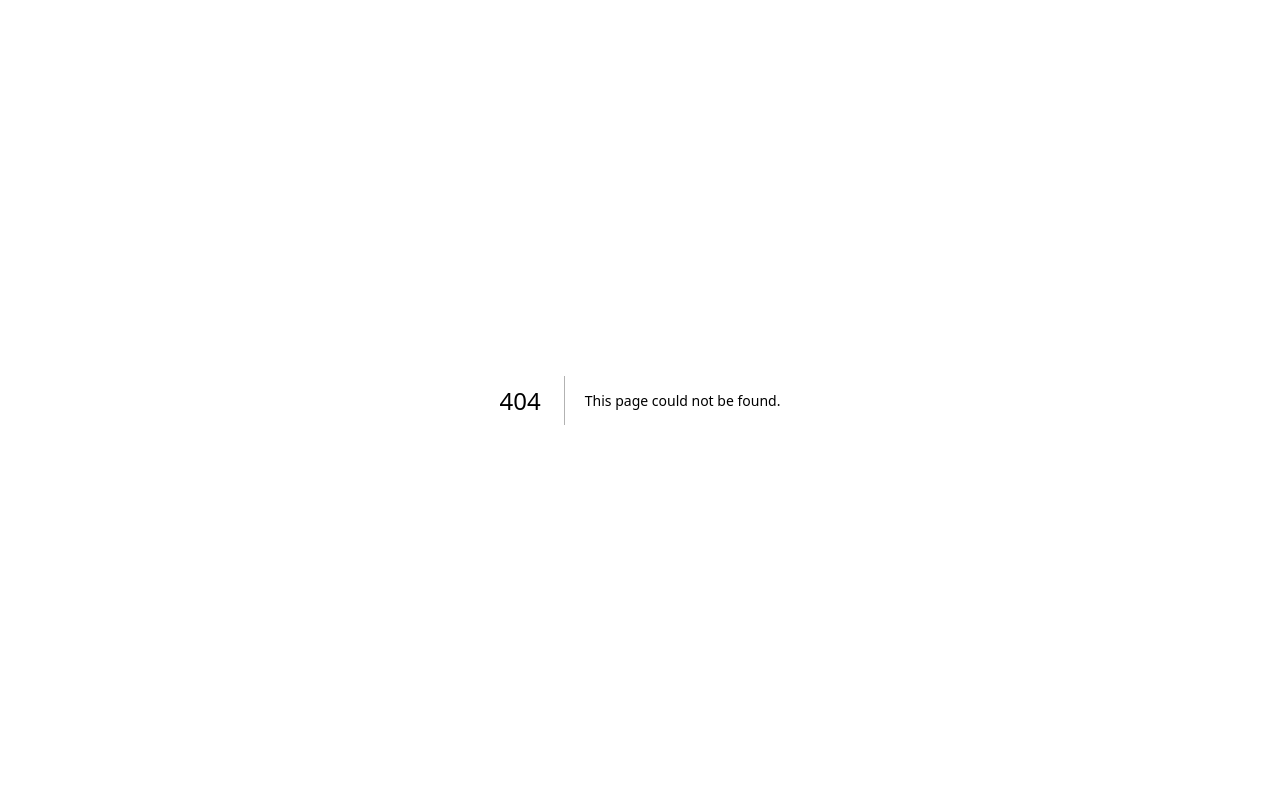
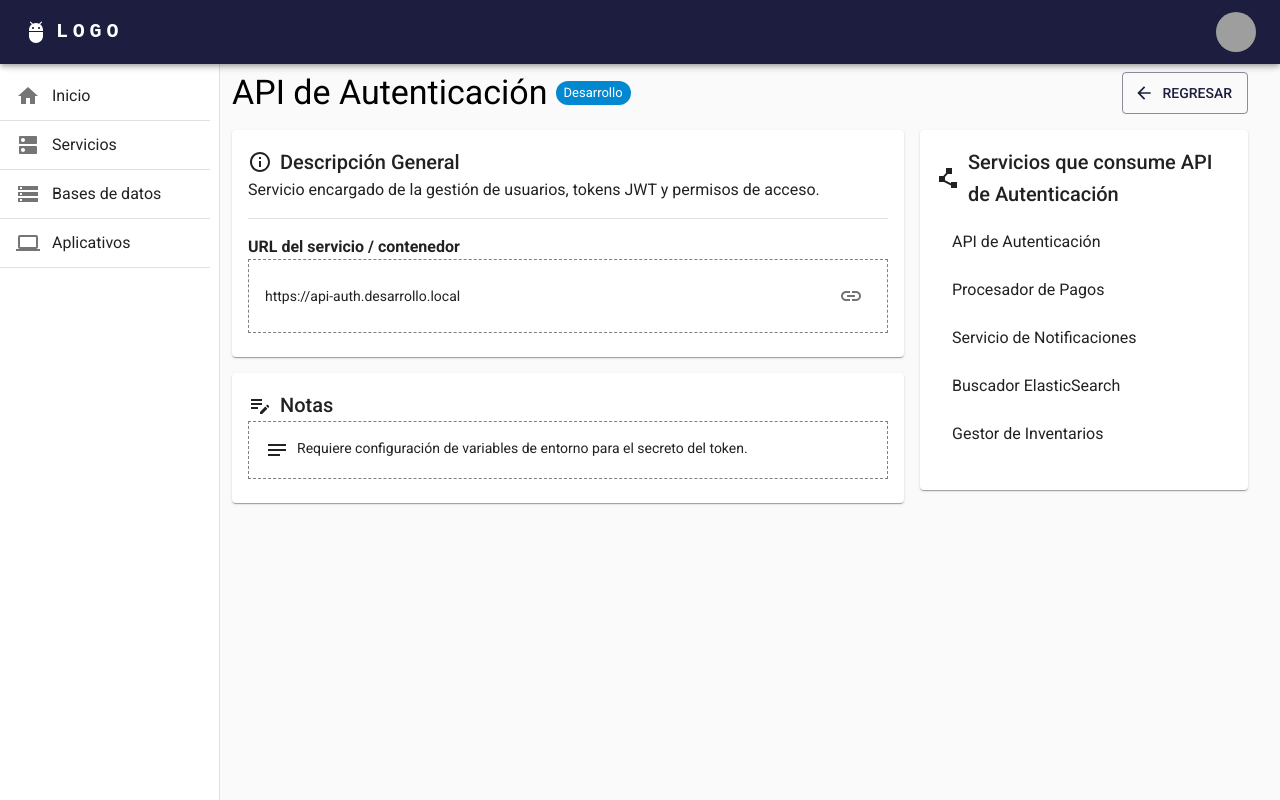
Before and after one commit to BryanCampos185637/info-server, a Next.js app: page /servicio/1 in a window 1280 px wide. Before the commit this address had no page. Built offline with nearby package versions, Linux system fonts and the light colour scheme; grey boxes are pictures that could not be loaded; what @mui/material-nextjs would draw is missing.

Commit message:
avance del diseño

```diff
--- /dev/null
+++ b/src/app/(dashboard)/servicio/[id]/page.tsx
@@ -0,0 +1,156 @@
+import {
+  Badge,
+  Box,
+  Button,
+  Card,
+  CardContent,
+  Container,
+  Divider,
+  Grid,
+  IconButton,
+  List,
+  ListItem,
+  ListItemText,
+  Paper,
+  SxProps,
+  Theme,
+  Typography,
+} from "@mui/material";
+import InfoOutlinedIcon from "@mui/icons-material/InfoOutlined";
+import EditNoteIcon from "@mui/icons-material/EditNote";
+import NotesIcon from "@mui/icons-material/Notes";
+import InsertLinkIcon from "@mui/icons-material/InsertLink";
+import PolylineIcon from "@mui/icons-material/Polyline";
+import ArrowBackIcon from "@mui/icons-material/ArrowBack";
+
+import { serviciosSeed } from "@/utils/seed";
+import { ButtonLink, TituloDetalle } from "@/components";
+
+const styleBox: SxProps<Theme> = { p: 2, border: "1px dashed grey" };
+
+export default async function ServiceDetailPage({
+  params,
+}: {
+  params: Promise<{ id: string }>;
+}) {
+  const { id } = await params;
+
+  const service = serviciosSeed.find((item) => item.id === id);
+
+  return (
+    <Container>
+      <Grid container spacing={2}>
+        <Grid size={12}>
+          <Box sx={{ display: "flex", justifyContent: "space-between" }}>
+            <TituloDetalle
+              nombre={service?.nombre || ""}
+              ambiente={service?.ambiente || ""}
+            />
+            <ButtonLink
+              variant="outlined"
+              href="/servicio"
+              icon={<ArrowBackIcon />}
+              label="Regresar"
+            />
+          </Box>
+        </Grid>
+        <Grid size={8}>
+          <Card>
+            <CardContent>
+              <Typography
+                variant="h6"
+                sx={{ display: "flex", gap: 1, alignItems: "center" }}
+              >
+                <InfoOutlinedIcon /> Descripción General
+              </Typography>
+              <Typography variant="body1">{service?.descripcion}</Typography>
+
+              <Divider sx={{ my: 2 }} />
+
+              <Grid container spacing={2}>
+                <Grid size={12}>
+                  <Typography variant="body1" sx={{ fontWeight: "bold" }}>
+                    URL del servicio / contenedor
+                  </Typography>
+                  <Box
+                    component="section"
+                    sx={{
+                      ...styleBox,
+                      display: "flex",
+                      flexDirection: "row",
+                      justifyContent: "space-between",
+                      alignItems: "center",
+                    }}
+                  >
+                    <Typography variant="body2">{service?.url}</Typography>
+                    <IconButton>
+                      <InsertLinkIcon />
+                    </IconButton>
+                  </Box>
+                </Grid>
+              </Grid>
+            </CardContent>
+          </Card>
+          <Card sx={{ mt: 2 }}>
+            <CardContent>
+              <Typography
+                variant="h6"
+                sx={{ display: "flex", gap: 1, alignItems: "center" }}
+              >
+                <EditNoteIcon />
+                Notas
+              </Typography>
+
+              <Box
+                component="section"
+                sx={{
+                  ...styleBox,
+                  display: "flex",
+                  flexDirection: "row",
+                  gap: 1,
+                }}
+              >
+                <NotesIcon />
+                <Typography variant="body2">
+                  {service?.notas ?? "No hay notas"}
+                </Typography>
+              </Box>
+            </CardContent>
+          </Card>
+        </Grid>
+
+        <Grid size={4}>
+          <Card>
+            <CardContent>
+              <Typography
+                variant="h6"
+                sx={{ display: "flex", gap: 1, alignItems: "center" }}
+              >
+                <PolylineIcon />
+                Servicios que consume {service?.nombre}
+              </Typography>
+
+              <List
+                sx={{
+                  width: "100%",
+                  maxWidth: 360,
+                  bgcolor: "background.paper",
+                  position: "relative",
+                  overflow: "auto",
+                  maxHeight: 300,
+                  "& ul": { padding: 0 },
+                }}
+              >
+                {serviciosSeed.map((item) => (
+                  <ListItem key={item.id}>
+                    <ListItemText>{item.nombre}</ListItemText>
+                  </ListItem>
+                ))}
+              </List>
+            </CardContent>
+          </Card>
+        </Grid>
+      </Grid>
+    </Container>
+  );
+}
--- a/src/app/globals.css
+++ b/src/app/globals.css
@@ -3,3 +3,7 @@
   margin: 0;
   padding: 0;
 }
+
+body {
+  background-color: #fafafa;
+}
--- a/src/components/index.ts
+++ b/src/components/index.ts
@@ -3,3 +3,5 @@ export { default as AppDrawer } from "./ui/AppDrawer";
 export { default as ItemAppDrawer } from "./ui/ItemAppDrawer";
 export { default as ButtonLink } from "./ui/ButtonLink";
 export { default as FormularioServicio } from "./servicio/FormularioServicio";
+export { default as ChipEnv } from "./servicio/ChipEnv";
+export { default as TituloDetalle } from "./servicio/TituloDetalle";
--- /dev/null
+++ b/src/components/servicio/ChipEnv.tsx
@@ -0,0 +1,20 @@
+import { Chip } from "@mui/material";
+
+import type { TipoAmbiente } from "@/interfaces";
+import { ENVIRONMENTS } from "@/constants";
+
+interface Props {
+  ambiente: TipoAmbiente;
+}
+
+export default function ChipEnv({ ambiente }: Props) {
+  if (ambiente === "") return null;
+
+  const color =
+    ambiente === "PRD" ? "success" : ambiente === "QA" ? "warning" : "info";
+
+  const label =
+    ENVIRONMENTS.find((env) => env.value === ambiente)?.label || ambiente;
+
+  return <Chip label={label} color={color} size="small" />;
+}
--- a/src/components/servicio/FormularioServicio.tsx
+++ b/src/components/servicio/FormularioServicio.tsx
@@ -8,6 +8,8 @@ import {
   Select,
   TextField,
 } from "@mui/material";
+import SaveIcon from "@mui/icons-material/Save";
+import ArrowBackIcon from "@mui/icons-material/ArrowBack";
 
 import ButtonLink from "../ui/ButtonLink";
 import { ENVIRONMENTS } from "@/constants/environments";
@@ -44,19 +46,43 @@ export default function FormularioServicio({ id, servicio, onSave }: Props) {
           </FormControl>
         </Grid>
       </Grid>
-      <TextField label="URL" variant="outlined" />
       <TextField
-        label="Descripción"
+        label="URL"
         variant="outlined"
-        placeholder="Aca puede dar instrucciones de como se utiliza o que necesita para conectarse al servicio"
-        minRows={3}
-        multiline
+        placeholder="https://api.ejemplo.com/v1"
       />
+      <Grid container spacing={2}>
+        <Grid size={6}>
+          <TextField
+            label="Descripción"
+            variant="outlined"
+            placeholder="Describe el motivo de la creación del servicio y que es lo que hace"
+            minRows={3}
+            multiline
+            fullWidth
+          />
+        </Grid>
+        <Grid size={6}>
+          <TextField
+            label="Notas"
+            variant="outlined"
+            placeholder="Aca puede dejar notas adicionales sobre el servicio, como requisitos para conectarse, usuarios, contraseñas, etc"
+            minRows={3}
+            multiline
+            fullWidth
+          />
+        </Grid>
+      </Grid>
       <Box sx={{ display: "flex", gap: 1 }}>
-        <Button variant="contained" type="submit">
+        <Button variant="contained" type="submit" startIcon={<SaveIcon />}>
           {id ? "Actualizar servicio" : "Crear servicio"}
         </Button>
-        <ButtonLink href="/servicio" label="Cancelar" variant="outlined" />
+        <ButtonLink
+          href="/servicio"
+          label="Regresar"
+          variant="outlined"
+          icon={<ArrowBackIcon />}
+        />
       </Box>
     </Box>
   );
--- /dev/null
+++ b/src/components/servicio/TituloDetalle.tsx
@@ -0,0 +1,26 @@
+import { Box, Typography } from "@mui/material";
+
+import { TipoAmbiente } from "@/interfaces";
+import ChipEnv from "./ChipEnv";
+
+export default function TituloDetalle({
+  nombre,
+  ambiente,
+}: {
+  nombre: string;
+  ambiente: TipoAmbiente;
+}) {
+  return (
+    <Box
+      sx={{
+        display: "flex",
+        gap: 1,
+        flexDirection: "row",
+        alignItems: "center",
+      }}
+    >
+      <Typography variant="h4">{nombre}</Typography>
+      <ChipEnv ambiente={ambiente} />
+    </Box>
+  );
+}
--- a/src/constants/environments.ts
+++ b/src/constants/environments.ts
@@ -1,5 +1,12 @@
-export const ENVIRONMENTS = [
-  { label: "Producción", value: "prod" },
-  { label: "QA", value: "qa" },
-  { label: "Desarrollo", value: "dev" },
-] as const;
+import type { TipoAmbiente } from "@/interfaces";
+
+interface Environments {
+  label: string;
+  value: TipoAmbiente;
+}
+
+export const ENVIRONMENTS: Environments[] = [
+  { label: "Producción", value: "PRD" },
+  { label: "QA", value: "QA" },
+  { label: "Desarrollo", value: "DEV" },
+];
--- /dev/null
+++ b/src/utils/seed.ts
@@ -0,0 +1,47 @@
+import { Servicio } from "@/interfaces";
+
+export const serviciosSeed: Servicio[] = [
+  {
+    id: "1",
+    nombre: "API de Autenticación",
+    descripcion:
+      "Servicio encargado de la gestión de usuarios, tokens JWT y permisos de acceso.",
+    url: "https://api-auth.desarrollo.local",
+    ambiente: "DEV",
+    notas:
+      "Requiere configuración de variables de entorno para el secreto del token.",
+  },
+  {
+    id: "2",
+    nombre: "Procesador de Pagos",
+    descripcion:
+      "Gateway para la integración con Stripe y validación de transacciones bancarias.",
+    url: "https://payments-stg.empresa.com",
+    ambiente: "QA",
+    notas: "Usar tarjetas de prueba únicamente.",
+  },
+  {
+    id: "3",
+    nombre: "Servicio de Notificaciones",
+    descripcion:
+      "Microservicio para el envío de correos electrónicos y notificaciones push vía Firebase.",
+    url: "https://notify.produccion.com",
+    ambiente: "PRD",
+  },
+  {
+    id: "4",
+    nombre: "Buscador ElasticSearch",
+    descripcion: "Motor de búsqueda indexado para el catálogo de productos.",
+    url: "http://localhost:9200",
+    ambiente: "DEV",
+    notas: "Asegurarse de tener Docker corriendo antes de probar.",
+  },
+  {
+    id: "5",
+    nombre: "Gestor de Inventarios",
+    descripcion:
+      "API interna para el control de stock en tiempo real y sincronización con almacenes.",
+    url: "https://inventory-qa.red.internal",
+    ambiente: "QA",
+  },
+];
```
Also changed, not shown: src/app/(dashboard)/servicio/page.tsx (+35 -39 lines), src/interfaces/servicio.ts (+7 -3 lines).
